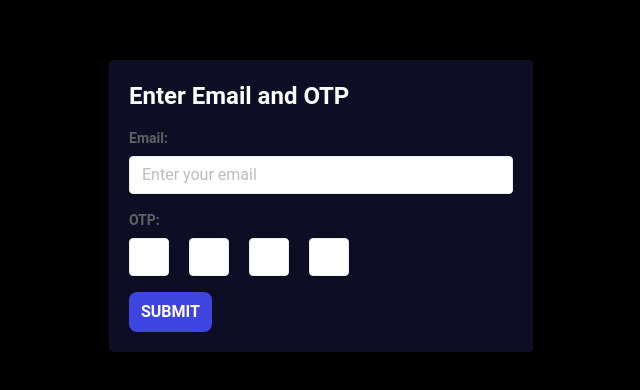
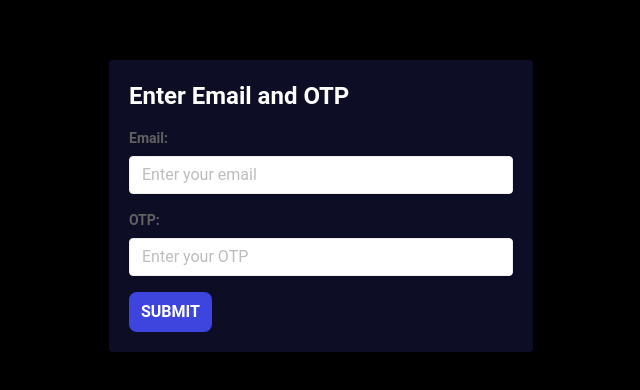
Before and after one commit to aswinkrishna-p/paint-cont-UI, a React (Create React App) app: page /painter/otp in a window 1280 px wide. Shown: the part 186-576 px from the top of the page, without its empty margins (319-959 px from the left). Built offline with nearby package versions, Linux system fonts and the light colour scheme.

Commit message:
erro fixing

```diff
--- a/src/Pages/Painters/PainterOtpPage.jsx
+++ b/src/Pages/Painters/PainterOtpPage.jsx
@@ -1,6 +1,7 @@
 import React, { useState } from "react";
 import { otpVerification } from "../../api/painterApi";
 import { useNavigate } from "react-router-dom";
+import toast,{Toaster} from 'react-hot-toast'
 
 
 function PainterOtpPage({email:initialEmail}) {
@@ -17,17 +18,21 @@ function PainterOtpPage({email:initialEmail}) {
   };
 
   const handleSubmit = async (event) =>{
-    let data = {email,otp}
 
-    let verify = await otpVerification(data)
 
-    if(verify?.success){
+    let verify = await otpVerification(email ,otp)
+
+    if(verify.status === 200){
+      toast.success('Signup successful \n Please Login to continue')
       Navigate('/painter/login')
+    }else{
+      toast.error('user already exists')
     }
   }
 
   return (
     <div className="flex justify-center items-center h-screen">
+      <Toaster/>
       <div className="bg-[#0D0E26] shadow-md rounded px-5 pt-5 pb-5 mb-4 ">
         <h2 className="text-2xl text-white font-bold mb-4">
           Enter Email and OTP
@@ -56,18 +61,14 @@ function PainterOtpPage({email:initialEmail}) {
             OTP:
           </label>
           <div className="flex">
-            {/* Use 4 input boxes for OTP entry */}
-            {[...Array(4)].map((_, index) => (
-              <input
-                key={index}
-                className="shadow appearance-none border rounded  w-10 py-2 px-3 text-gray-700 leading-tight focus:outline-none focus:shadow-outline mr-5"
-                type="text"
-                id={`otp${index + 1}`}
-                maxLength={1}
-                value={otp[index]}
-                onChange={handleOtpChange}
-              />
-            ))}
+          <input
+            className="shadow appearance-none border rounded w-96 py-2 px-3 text-gray-700 leading-tight focus:outline-none focus:shadow-outline"
+            id="otp"
+            type="text"
+            value={otp}
+            onChange={handleOtpChange}
+            placeholder="Enter your OTP"
+          />
           </div>
         </div>
 
--- a/src/Pages/Painters/PainterRegister.jsx
+++ b/src/Pages/Painters/PainterRegister.jsx
@@ -62,13 +62,10 @@ const handleSubmit = async (event) =>{
     dispatch(signInSuccess(res.data))
 
     if(res.status === 200){
-      toast.success('Signup successful \n Please Login to continue')
       setTimeout(() => {
 
         navigate('/painter/otp',{state:{email:FormData.email}})
       }, 2000);
-    }else{
-      toast.error('user already exists')
     }
    } catch (error) {
     dispatch(signInFailure(error.message))
--- a/src/api/painterApi.js
+++ b/src/api/painterApi.js
@@ -26,7 +26,7 @@ export const login = async (email, password) =>{
 }
 export const otpVerification = async (email, otp) =>{
     try {
-
+        console.log('inside otp verify front');
         let data = { email ,otp}
         let response = await axiosApi.post(painterRoutes.otp ,data)
         console.log('response from backend' ,response);
```
